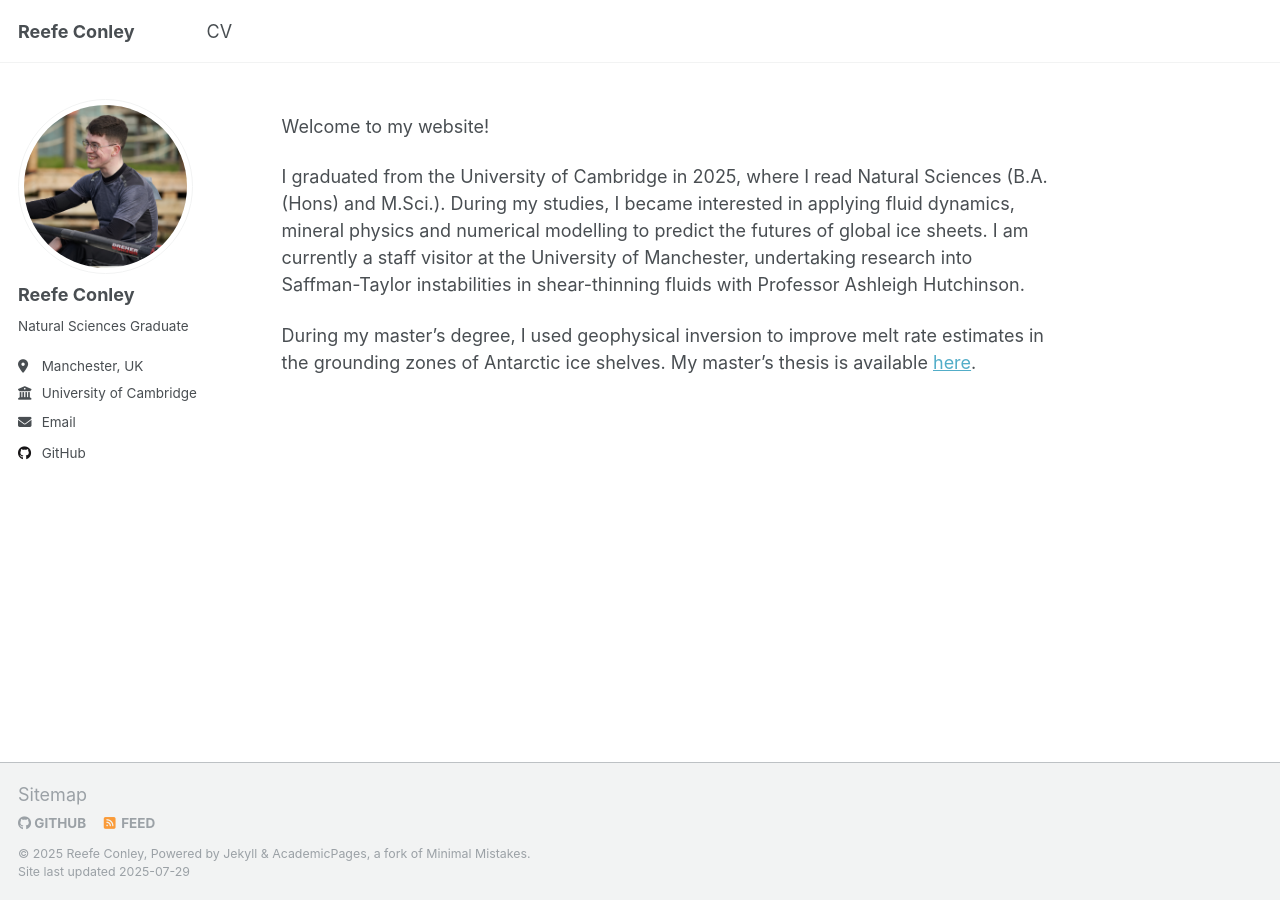
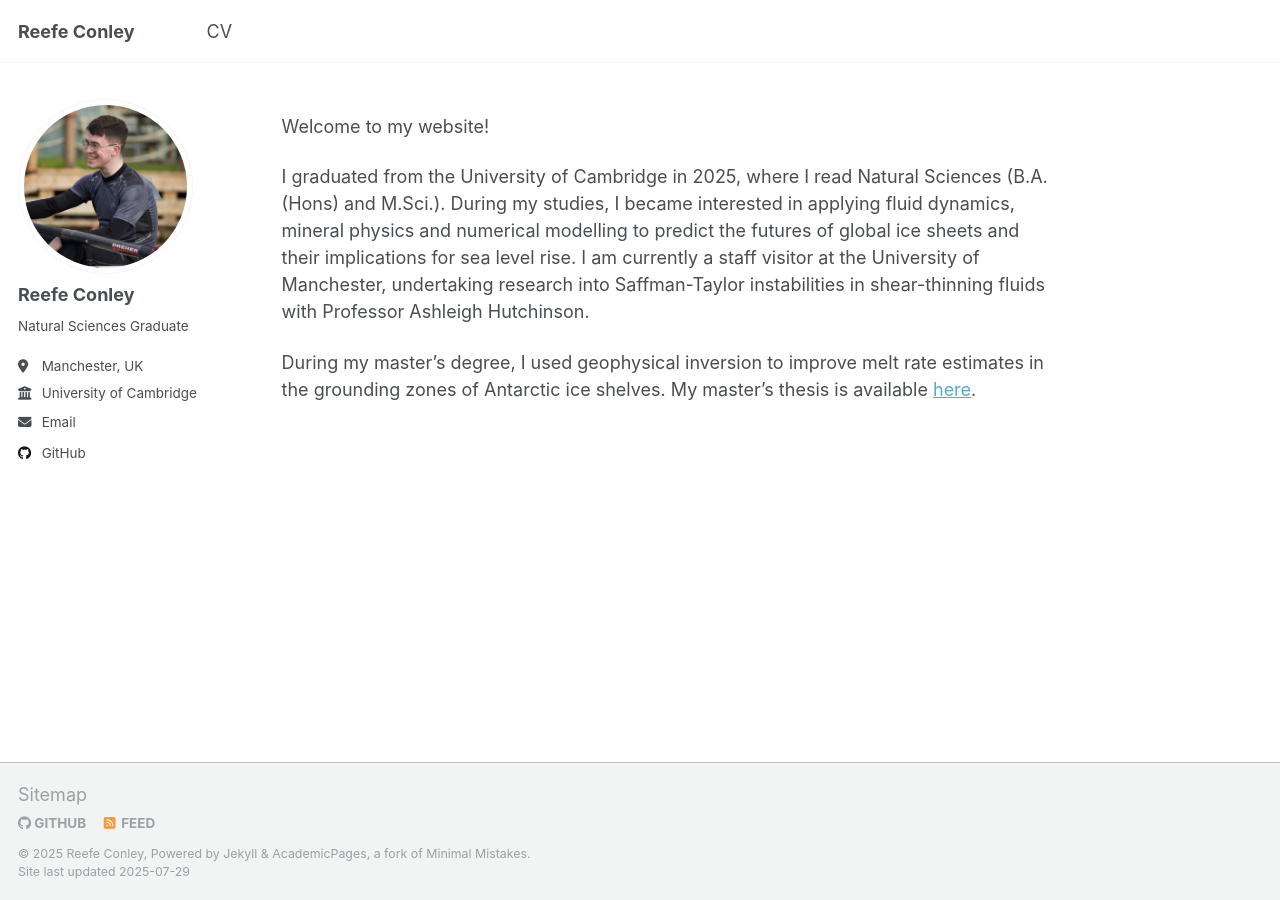
Before and after one commit to reefeconley/reefeconley.github.io, a Jekyll site: the page built from _pages/about.md, in a window 1280 px wide. Built offline with Jekyll 4.4.1, drawn with Linux system fonts in a browser that asks for light colours; a script that is not in the unit is left out.

Commit message:
Update about.md

```diff
--- a/_pages/about.md
+++ b/_pages/about.md
@@ -9,6 +9,6 @@
 
 Welcome to my website!
 
-I graduated from the University of Cambridge in 2025, where I read Natural Sciences (B.A. (Hons) and M.Sci.). During my studies, I became interested in applying fluid dynamics, mineral physics and numerical modelling to predict the futures of global ice sheets. I am currently a staff visitor at the University of Manchester, undertaking research into Saffman-Taylor instabilities in shear-thinning fluids with Professor Ashleigh Hutchinson.
+I graduated from the University of Cambridge in 2025, where I read Natural Sciences (B.A. (Hons) and M.Sci.). During my studies, I became interested in applying fluid dynamics, mineral physics and numerical modelling to predict the futures of global ice sheets and their implications for sea level rise. I am currently a staff visitor at the University of Manchester, undertaking research into Saffman-Taylor instabilities in shear-thinning fluids with Professor Ashleigh Hutchinson.
 
 During my master's degree, I used geophysical inversion to improve melt rate estimates in the grounding zones of Antarctic ice shelves. My master's thesis is available <a href="/pdfs/Part_III_Dissertation_rjc213.pdf">here</a>.
```
